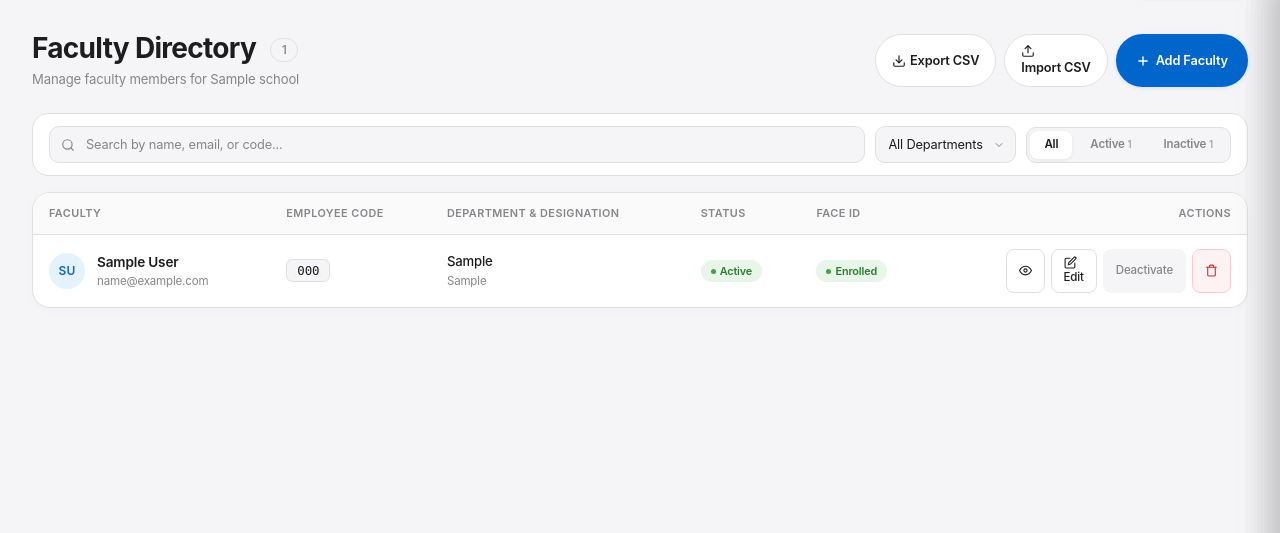
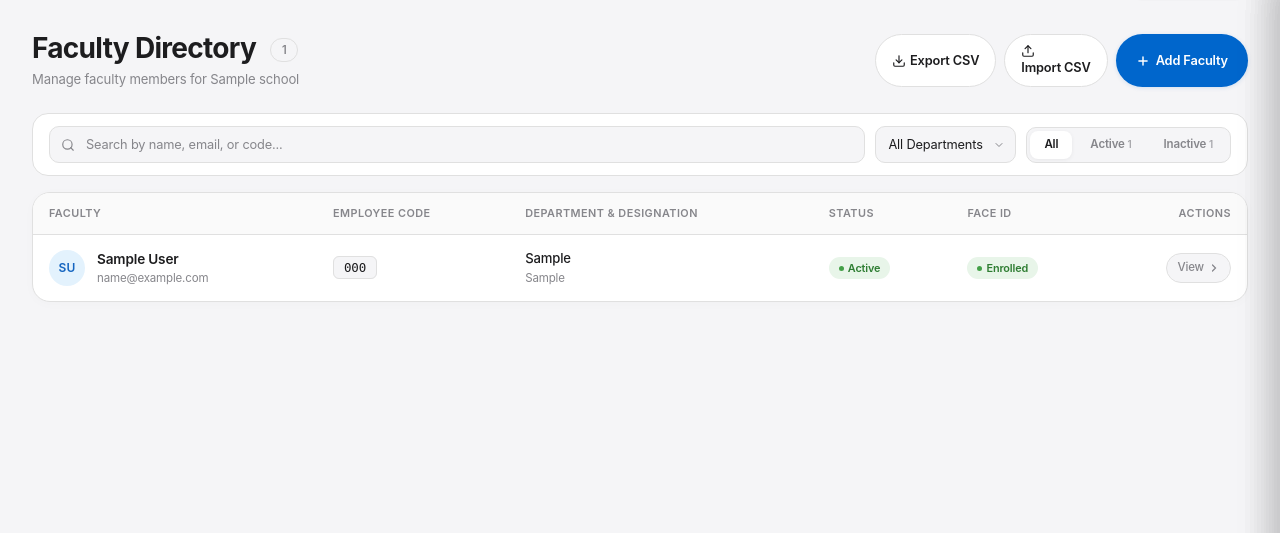
Before and after one commit to priyansh0712/Porfolio, a Django app: template templates/faculty/faculty_list.html in a window 1280 px wide. Shown: the part 29-562 px from the top of the page. Run offline with Django 5.2, Linux system fonts and the light colour scheme; tables that the repository leaves empty hold one stand-in row (values such as "Sample post"); the template is opened without the code that fills it: values that come from a table or form of the project are taken from there, most other values are stand-ins (such as "Sample title", 1, 10 or a date in 2020).

Commit message:
refactor(ui): clean table row actions and move Edit, Toggle Status, and Delete buttons into Profile Modal Drawer

```diff
--- a/templates/faculty/faculty_list.html
+++ b/templates/faculty/faculty_list.html
@@ -510,10 +510,13 @@
             data-code="{{ faculty.employee_code|lower }}"
             data-dept="{{ faculty.department }}"
             data-status="{% if faculty.is_active %}active{% else %}inactive{% endif %}"
-            data-id="{{ faculty.pk }}">
+            data-id="{{ faculty.pk }}"
+            onclick="openProfileModal({{ faculty.pk }})"
+            style="cursor: pointer;"
+            title="Click to view details & actions">
 
-          <!-- Faculty Info (Click to View Profile) -->
-          <td data-label="Faculty" class="td-faculty-info" style="cursor: pointer;" onclick="openProfileModal({{ faculty.pk }})" title="Click to view profile card">
+          <!-- Faculty Info -->
+          <td data-label="Faculty" class="td-faculty-info">
             <div style="display: flex; align-items: center; gap: 12px;">
               <div class="avatar-circle"
                    style="background: {% cycle '#e3f2fd' '#fce4ec' '#e8f5e9' '#f3e5f5' '#fff3e0' '#e0f2f1' %}; color: {% cycle '#1565c0' '#c62828' '#2e7d32' '#6a1b9a' '#e65100' '#00695c' %};">
@@ -557,31 +560,15 @@
             {% endif %}
           </td>
 
-          <!-- Actions -->
+          <!-- Single Clean Action Indicator -->
           <td data-label="Actions" style="text-align: right;">
-            <div style="display: flex; gap: 6px; justify-content: flex-end;">
-              <button class="action-btn" onclick="event.stopPropagation(); openProfileModal({{ faculty.pk }})" title="View Profile">
-                <svg width="13" height="13" viewBox="0 0 24 24" fill="none" stroke="currentColor" stroke-width="2" stroke-linecap="round" style="vertical-align: -1px;">
-                  <path d="M1 12s4-8 11-8 11 8 11 8-4 8-11 8-11-8-11-8z"></path>
-                  <circle cx="12" cy="12" r="3"></circle>
+            <div style="display: flex; justify-content: flex-end; align-items: center;">
+              <span class="action-btn" style="padding: 5px 10px; border-radius: 980px; font-size: 0.72rem; color: #86868b; background: #f5f5f7; border-color: #e0e0e0; display: inline-flex; align-items: center; gap: 4px;">
+                View
+                <svg width="12" height="12" viewBox="0 0 24 24" fill="none" stroke="currentColor" stroke-width="2.5" stroke-linecap="round">
+                  <polyline points="9 18 15 12 9 6"></polyline>
                 </svg>
-              </button>
-              <button class="action-btn" onclick="event.stopPropagation(); openFacultyModal('edit', {{ faculty.pk }})" title="Edit">
-                <svg width="13" height="13" viewBox="0 0 24 24" fill="none" stroke="currentColor" stroke-width="2" stroke-linecap="round" style="vertical-align: -1px;">
-                  <path d="M11 4H4a2 2 0 0 0-2 2v14a2 2 0 0 0 2 2h14a2 2 0 0 0 2-2v-7"></path>
-                  <path d="M18.5 2.5a2.121 2.121 0 0 1 3 3L12 15l-4 1 1-4 9.5-9.5z"></path>
-                </svg>
-                Edit
-              </button>
-              <button class="action-btn action-btn-toggle" onclick="event.stopPropagation(); toggleFacultyStatus({{ faculty.pk }})" title="Toggle Status">
-                {% if faculty.is_active %}Deactivate{% else %}Activate{% endif %}
-              </button>
-              <button class="action-btn" onclick="event.stopPropagation(); openDeleteModal({{ faculty.pk }}, '{{ faculty.full_name|escapejs }}')" title="Delete Faculty" style="color: #dc2626; border-color: #fecaca; background: #fef2f2;">
-                <svg width="13" height="13" viewBox="0 0 24 24" fill="none" stroke="currentColor" stroke-width="2" stroke-linecap="round" style="vertical-align: -1px;">
-                  <polyline points="3 6 5 6 21 6"></polyline>
-                  <path d="M19 6v14a2 2 0 0 1-2 2H7a2 2 0 0 1-2-2V6m3 0V4a2 2 0 0 1 2-2h4a2 2 0 0 1 2 2v2"></path>
-                </svg>
-              </button>
+              </span>
             </div>
           </td>
         </tr>
@@ -793,9 +780,18 @@
       </div>
     </div>
   </div>
-  <div class="modal-footer" style="gap: 8px;">
-    <button type="button" class="btn-cancel" id="btn-prof-edit">Edit Details</button>
-    <button type="button" class="btn-submit" id="btn-prof-toggle">Toggle Status</button>
+  <div class="modal-footer" style="flex-direction: column; gap: 8px;">
+    <div style="display: flex; gap: 8px; width: 100%;">
+      <button type="button" class="btn-cancel" id="btn-prof-edit" style="flex: 1; font-weight: 600;">
+        ✏️ Edit Details
+      </button>
+      <button type="button" class="btn-submit" id="btn-prof-toggle" style="flex: 1;">
+        Toggle Status
+      </button>
+    </div>
+    <button type="button" class="btn-cancel" id="btn-prof-delete" style="width: 100%; color: #dc2626; border-color: #fecaca; background: #fef2f2; font-weight: 600;">
+      🗑️ Delete Faculty
+    </button>
   </div>
 </div>
 
@@ -1164,7 +1160,8 @@ function openProfileModal(facultyId) {
       ? '<span class="badge badge-enrolled"><span class="badge-dot badge-dot-enrolled"></span> Enrolled</span>'
       : '<span class="badge badge-pending"><span class="badge-dot badge-dot-pending"></span> Pending</span>';
 
-    // Buttons
+    // Buttons inside Profile Drawer
+    var fullName = d.full_name || (d.first_name + ' ' + d.last_name);
     document.getElementById('btn-prof-edit').onclick = function() {
       closeProfileModal();
       openFacultyModal('edit', facultyId);
@@ -1172,6 +1169,10 @@ function openProfileModal(facultyId) {
     document.getElementById('btn-prof-toggle').onclick = function() {
       closeProfileModal();
       toggleFacultyStatus(facultyId);
+    };
+    document.getElementById('btn-prof-delete').onclick = function() {
+      closeProfileModal();
+      openDeleteModal(facultyId, fullName);
     };
 
     document.getElementById('profile-modal-backdrop').classList.add('active');
```
